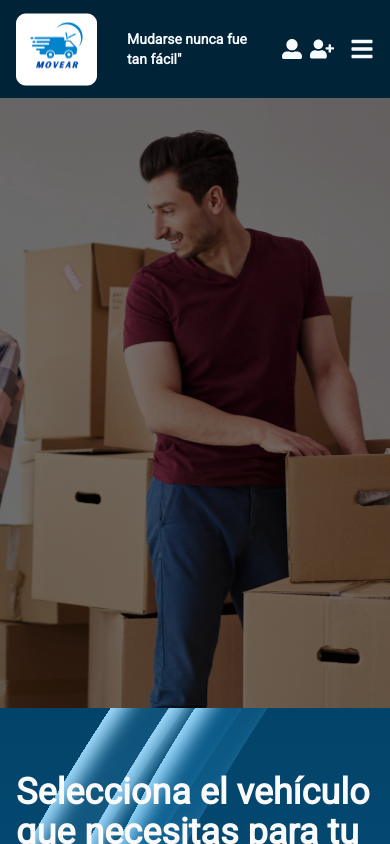
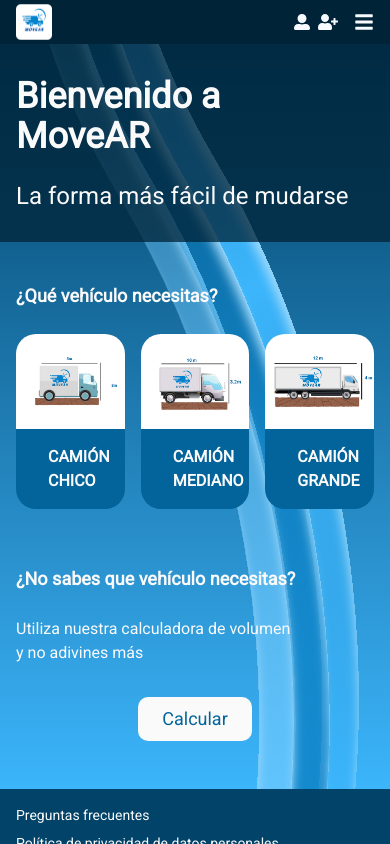
Before and after one commit to TaguaraVe/frontend, a Next.js app: page / in a window 390 px wide. Shown: the top 844 px of the page. Built offline with nearby package versions, Linux system fonts and the light colour scheme.

Commit message:
movile view

```diff
--- a/src/app/globals.css
+++ b/src/app/globals.css
@@ -5,6 +5,7 @@
 @layer base {
   :root {
     --header-height: 98px;
+    --mobile-header-height: 44px;
     --footer-height: 189px;
   }
   html {
@@ -12,7 +13,7 @@
   }
 
   header {
-    @apply sticky z-10 flex w-full h-[var(--header-height)] items-center justify-between px-4 py-8 transition-all lg:px-10 lg:py-6 bg-primary-800 text-light-100 duration-200;
+    @apply sticky z-10 flex w-full h-[var(--mobile-header-height)] md:h-[var(--header-height)] items-center justify-between px-4 py-4 transition-all lg:px-10 lg:py-6 bg-primary-800 text-light-100 duration-200;
   }
 
   footer {
@@ -34,7 +35,7 @@
   }
 
   .menuMobile {
-    @apply fixed left-0 right-0 top-[var(--header-height)] min-h-[calc(100vh-var(--header-height))] px-4 pt-8 space-y-4 bg-primary-800 text-4xl transform text-center transition duration-300;
+    @apply fixed left-0 right-0 top-[var(--mobile-header-height)] min-h-[calc(100vh-var(--header-height))] px-4 pt-8 space-y-4 bg-primary-800 text-4xl transform text-center transition duration-300;
   }
 
   .title {
@@ -50,7 +51,7 @@
   }
 
   .btn {
-    @apply text-lg text-primary-600 px-6 py-2 bg-white rounded-xl hover:bg-primary-50;
+    @apply text-lg text-primary-600 px-6 py-2 bg-white rounded-[10px] hover:bg-primary-50;
   }
   .btnSecond {
     @apply text-primary-100  bg-primary-600 hover:bg-primary-400;
--- a/src/app/page.tsx
+++ b/src/app/page.tsx
@@ -1,17 +1,40 @@
+'use client';
 import { Faq } from '@/components/faq';
 import { TypesVehicle } from '@/components/typeVehicle';
 import { Requirement } from '@/components/requierement';
+import { useRouter } from 'next/navigation';
+
 import { Hero } from '@/components/Hero';
 
 export default function Home() {
+  const router = useRouter();
+
   return (
     <main>
       <section>
-        <Hero />
         <div className="gradient relative z-0">
+          <Hero />
           <div className="bg-mobile-pattern md:bg-global-pattern bg-cover bg-no-repeat bg-center w-full h-full absolute top-0 left-0 -z-10"></div>
           <TypesVehicle />
-          <Requirement />
+          <div className="hidden md:block">
+            <Requirement />
+          </div>
+          <div className="p-4 text-white md:hidden">
+            <h2 className="text-lg  my-6 font-semibold ">
+              ¿No sabes que vehículo necesitas?
+            </h2>
+            <p className="max-w-[280px]">
+              Utiliza nuestra calculadora de volumen y no adivines más
+            </p>
+            <div className="flex justify-center items-center my-8">
+              <button
+                className="btn"
+                onClick={() => router.push('/calculator')}
+              >
+                Calcular
+              </button>
+            </div>
+          </div>
           {/* <Faq /> */}
         </div>
       </section>
--- a/src/components/Header/index.tsx
+++ b/src/components/Header/index.tsx
@@ -55,10 +55,10 @@
       <header>
         <Link href="/">
           <div className="flex items-center">
-            <div className="h-[73px] w-[81px] mr-[30px]">
+            <div className="h-9 w-9  md:h-[73px] md:w-[81px] mr-[30px]">
               <Image src={logo} alt="Logo" className="w-full h-full" />
             </div>
-            <div className="font-bold text-sm">
+            <div className="hidden md:block font-bold text-sm">
               <p>{'Mudarse nunca fue'}</p>
               <p>{'tan fácil"'}</p>
             </div>
@@ -89,7 +89,7 @@
                   Ingresar
                 </button>
                 <button className="md:hidden" onClick={() => handleLogin()}>
-                  <FaUserAlt size={20} />
+                  <FaUserAlt size={16} />
                 </button>
                 <button
                   className="hidden md:block btn"
@@ -98,7 +98,7 @@
                   Registrarse
                 </button>
                 <button className="md:hidden" onClick={() => handleRegister()}>
-                  <FaUserPlus size={24} />
+                  <FaUserPlus size={20} />
                 </button>
               </div>
             )}
@@ -108,7 +108,7 @@
             className="hover:text-primary-200 lg:hidden ml-4"
             onClick={handleShowToggleMenu}
           >
-            {!showMenu ? <FaBars size={24} /> : <FaTimes size={24} />}
+            {!showMenu ? <FaBars size={20} /> : <FaTimes size={20} />}
           </button>
           <ul
             onClick={handleShowToggleMenu}
--- a/src/components/Hero/index.tsx
+++ b/src/components/Hero/index.tsx
@@ -63,8 +63,8 @@
   }, []);
 
   return (
-    <section className="relative overflow-hidden">
-      <div className="relative flex" ref={slideshow}>
+    <section className="relative overflow-hidden bg-primary-800 bg-opacity-75 h-[198px] md:h-[610px] w-full ">
+      <div className="hidden relative md:flex" ref={slideshow}>
         {sliderData.map((slide, i) => {
           return (
             <div
@@ -85,17 +85,21 @@
         })}
       </div>
       <div className="absolute top-0 left-0 w-full h-full ">
-        <div className="w-full md:w-1/2 ml-auto text-white mt-12 p-12">
-          <h1 className="text-6xl font-semibold mb-6">Bienvenido a MoveAR</h1>
-          <h2 className="text-4xl mb-6 font-medium  ">
+        <div className="w-full md:w-1/2 ml-auto text-white mt-4  md:mt-12 p-4 md:p-12">
+          <h1 className="flex flex-col md:flex-row text-4xl md:text-6xl font-semibold mb-6">
+            <span>Bienvenido a </span> <span>MoveAR</span>
+          </h1>
+          <h2 className="text-2xl md:text-4xl mb-6 font-medium  ">
             La forma más fácil de mudarse
           </h2>
-          <p className="text-2xl mb-12 max-w-2xl ">
+          <p className="hidden md:block text-2xl mb-12 max-w-2xl ">
             Calcula tu mudanza y escoge un vehículo acorde a tus necesidades
           </p>
-          <button className="btn" onClick={() => router.push('/calculator')}>
-            Calcular
-          </button>
+          <div className="hidden md:block">
+            <button className="btn" onClick={() => router.push('/calculator')}>
+              Calcular
+            </button>
+          </div>
         </div>
       </div>
 
--- a/src/components/typeVehicle/index.tsx
+++ b/src/components/typeVehicle/index.tsx
@@ -24,6 +24,12 @@
 
   return (
     <div className="w-full">
+      <div
+        className="absolute top-0 left-0 md:hidden cursor-pointer w-full h-full"
+        onClick={() => {
+          onCheckAvailability(title);
+        }}
+      ></div>
       <Image
         className="w-full  rounded-t-[20px] "
         src={image}
@@ -31,16 +37,16 @@
         height={45}
         alt={title}
       />
-      <div className=" bg-primary-600 px-8 pt-4 rounded-b-[20px]">
-        <h3 className="text-center text-2xl font-bold pb-2 border-b-4 border-b-white">
+      <div className=" bg-primary-600 px-8 pb-4 md:pb-0 pt-4 rounded-b-[20px]">
+        <h3 className="text-center text-base md:text-2xl font-bold md:pb-2 md:border-b-4 md:border-b-white">
           {title}
         </h3>
-        <div className="text-sm py-4">
+        <div className="hidden md:block text-sm py-4">
           <p>{line1}</p>
           <p>{line2}</p>
           <p>{line3}</p>
         </div>
-        <div className="flex justify-end">
+        <div className="hidden md:flex justify-end">
           <button
             className="btn mb-8"
             onClick={() => onCheckAvailability(title)}
@@ -57,10 +63,17 @@
 export const TypesVehicle = (props: Props) => {
   return (
     <section className="p-4 md:px-32">
-      <h2 className="text-4xl text-white my-12 font-semibold ">
-        Selecciona el vehículo que necesitas para tu mudanza
-      </h2>
-      <div className="grid grid-cols-1 md:grid-cols-3 gap-4 text-lg text-white">
+      <div className="hidden md:block">
+        <h2 className="text-4xl text-white my-12 font-semibold ">
+          Selecciona el vehículo que necesitas para tu mudanza
+        </h2>
+      </div>
+      <div className="md:hidden">
+        <h2 className="text-lg text-white my-6 font-semibold ">
+          ¿Qué vehículo necesitas?
+        </h2>
+      </div>
+      <div className="grid grid-cols-3 gap-4 text-lg text-white">
         <CardTruck
           image="/assets/images/camion1.png"
           title="CAMIÓN CHICO"
```
